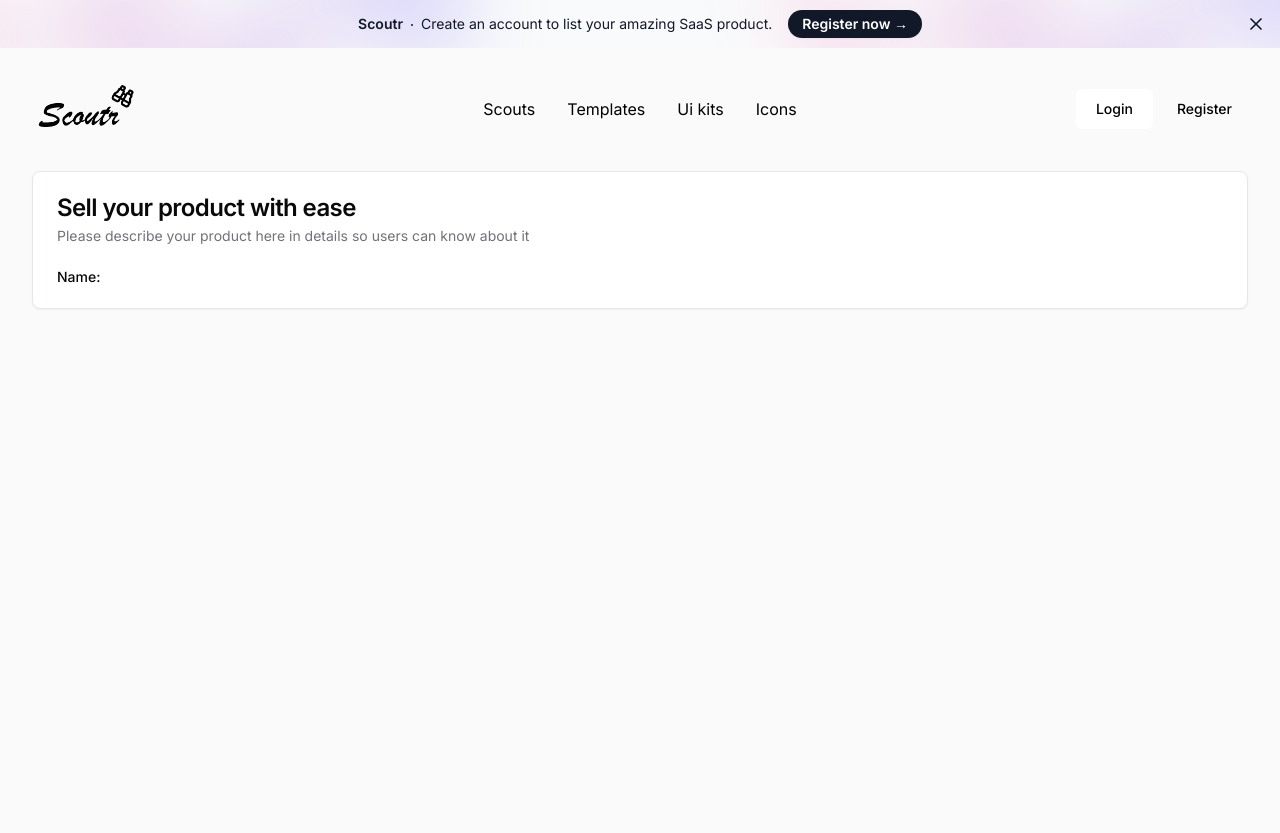
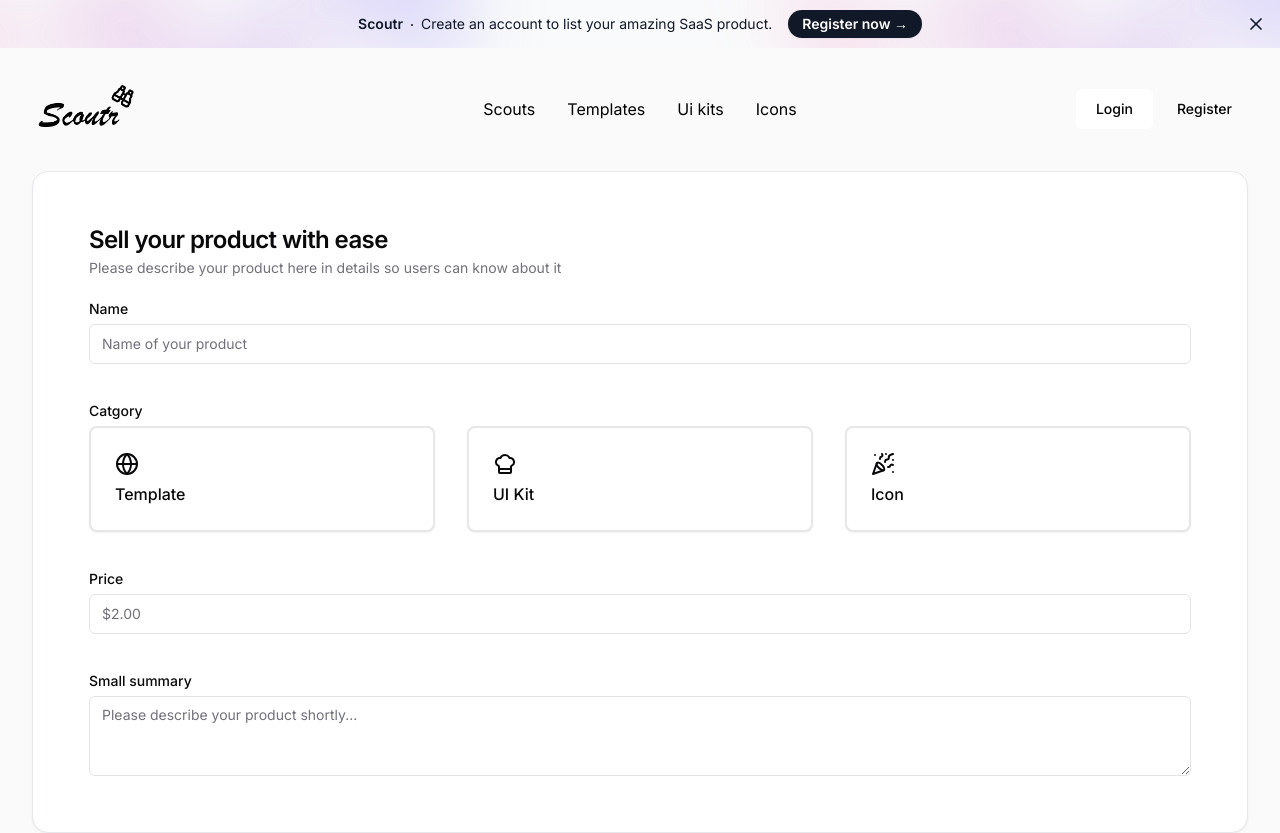
Before and after one commit to codejesse/Scoutr, a Next.js app: page /sell in a window 1280 px wide. Before the commit the page ends 800 px from the top, so only its background shows below. Built offline with nearby package versions, Linux system fonts and the light colour scheme; no server answers.

Commit message:
feat: sell page text area added

```diff
--- /dev/null
+++ b/app/lib/CategoryItems.tsx
@@ -0,0 +1,30 @@
+import { ChefHat, Globe, PartyPopper } from "lucide-react";
+import { ReactNode } from "react";
+
+interface iAppProps {
+  name: string;
+  title: string;
+  image: ReactNode;
+  id: number;
+}
+
+export const categoryItems: iAppProps[] = [
+  {
+    id: 0,
+    name: "template",
+    title: "Template",
+    image: <Globe />,
+  },
+  {
+    id: 1,
+    name: "uikit",
+    title: "UI Kit",
+    image: <ChefHat />,
+  },
+  {
+    id: 2,
+    name: "icon",
+    title: "Icon",
+    image: <PartyPopper />,
+  },
+];
--- a/app/sell/page.tsx
+++ b/app/sell/page.tsx
@@ -1,18 +1,43 @@
-import { Card, CardContent, CardDescription, CardHeader, CardTitle } from "@/components/ui/card";
+import { SelectCategory } from "@/components/SelectCategory";
+import {
+  Card,
+  CardContent,
+  CardDescription,
+  CardHeader,
+  CardTitle,
+} from "@/components/ui/card";
+import { Input } from "@/components/ui/input";
 import { Label } from "@/components/ui/label";
+import { Textarea } from "@/components/ui/textarea";
 
 export default function sellRoute() {
   return (
     <section className="max-w-7xl mx-auto px-4 md:px-8">
-      <Card>
+      <Card className="p-8 rounded-2xl">
         <form>
           <CardHeader>
             <CardTitle>Sell your product with ease</CardTitle>
-            <CardDescription>Please describe your product here in details so users can know about it</CardDescription>
+            <CardDescription>
+              Please describe your product here in details so users can know
+              about it
+            </CardDescription>
           </CardHeader>
           <CardContent className="flex flex-col gap-y-10">
             <div className="flex flex-col gap-y-2">
-                <Label>Name:</Label>
+              <Label>Name</Label>
+              <Input type="text" placeholder="Name of your product" />
+            </div>
+            <div className="flex flex-col gap-y-2">
+              <Label>Catgory</Label>
+              <SelectCategory />
+            </div>
+            <div className="flex flex-col gap-y-2">
+              <Label>Price</Label>
+              <Input type="number" placeholder="$2.00" />
+            </div>
+            <div className="flex flex-col gap-y-2">
+              <Label>Small summary</Label>
+              <Textarea placeholder="Please describe your product shortly..." />
             </div>
           </CardContent>
         </form>
--- /dev/null
+++ b/components/SelectCategory.tsx
@@ -0,0 +1,28 @@
+"use client";
+import { categoryItems } from "@/app/lib/CategoryItems";
+import React, { useState } from "react";
+import { Card, CardHeader } from "./ui/card";
+
+export function SelectCategory() {
+  const [selectedCategory, setSelectedCategory] = useState<string | null>(null);
+  return (
+    <div className="grid grid-cols-1 sm:grid-cols-2 md:grid-cols-3 gap-8">
+      {categoryItems.map((item) => (
+        <div key={item.id} className="cursor-pointer">
+          <Card
+            className={
+              selectedCategory === item.name
+                ? "border-primary border-2"
+                : "border-2 border-primary/10"
+            }
+            onClick={() => setSelectedCategory(item.name)}
+          >
+            <CardHeader>
+              {item.image} <h3 className="font-medium">{item.title}</h3>
+            </CardHeader>
+          </Card>
+        </div>
+      ))}
+    </div>
+  );
+}
--- a/components/UserNav.tsx
+++ b/components/UserNav.tsx
@@ -41,7 +41,7 @@ export function UserNav({ email, name, userImage }: Props) {
         <DropdownMenuSeparator />
         <DropdownMenuGroup>
           <DropdownMenuItem>Profile</DropdownMenuItem>
-          <DropdownMenuItem asChild><Link href="/sell">Sell your product</Link></DropdownMenuItem>
+          <DropdownMenuItem asChild><Link href="/sell">Sell product</Link></DropdownMenuItem>
           <DropdownMenuItem>Billing</DropdownMenuItem>
           <DropdownMenuItem>Settings</DropdownMenuItem>
         </DropdownMenuGroup>
--- /dev/null
+++ b/components/ui/textarea.tsx
@@ -0,0 +1,24 @@
+import * as React from "react"
+
+import { cn } from "@/lib/utils"
+
+export interface TextareaProps
+  extends React.TextareaHTMLAttributes<HTMLTextAreaElement> {}
+
+const Textarea = React.forwardRef<HTMLTextAreaElement, TextareaProps>(
+  ({ className, ...props }, ref) => {
+    return (
+      <textarea
+        className={cn(
+          "flex min-h-[80px] w-full rounded-md border border-input bg-background px-3 py-2 text-sm ring-offset-background placeholder:text-muted-foreground focus-visible:outline-none focus-visible:ring-2 focus-visible:ring-ring focus-visible:ring-offset-2 disabled:cursor-not-allowed disabled:opacity-50",
+          className
+        )}
+        ref={ref}
+        {...props}
+      />
+    )
+  }
+)
+Textarea.displayName = "Textarea"
+
+export { Textarea }
```
